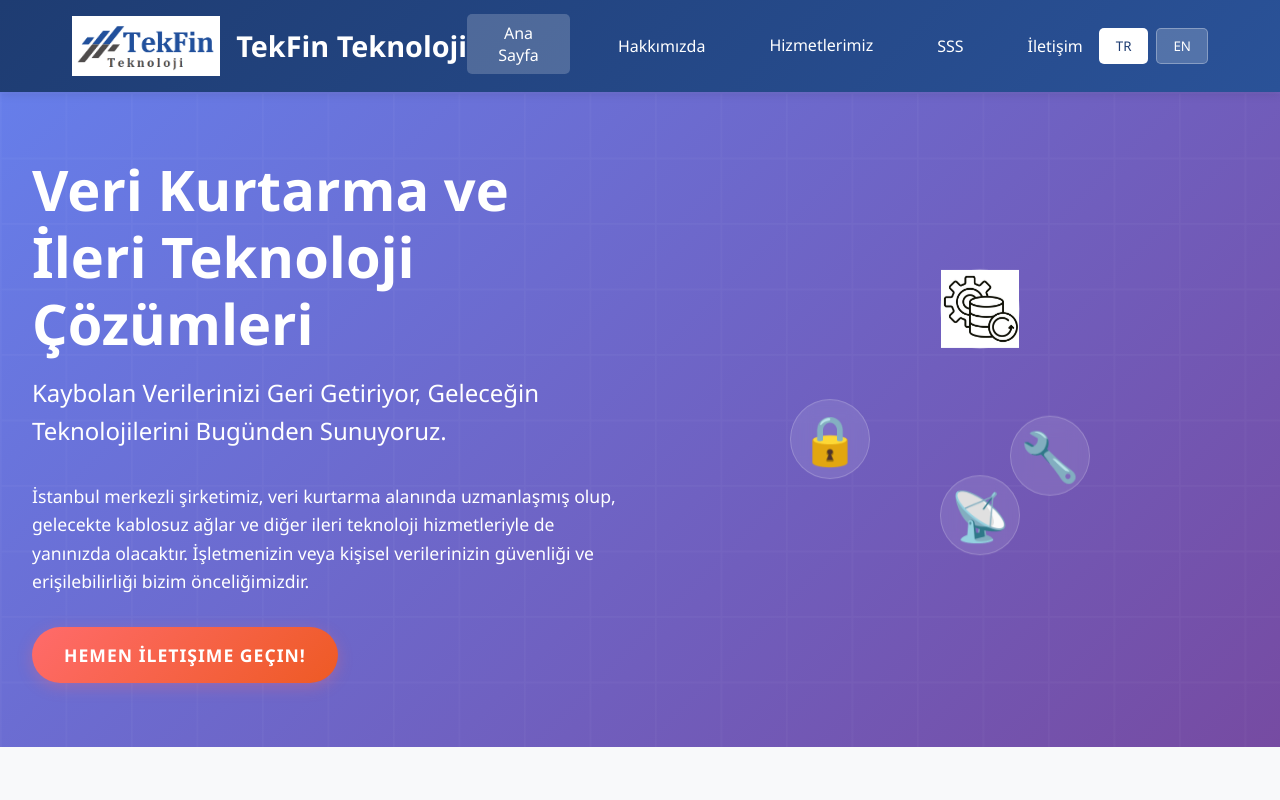
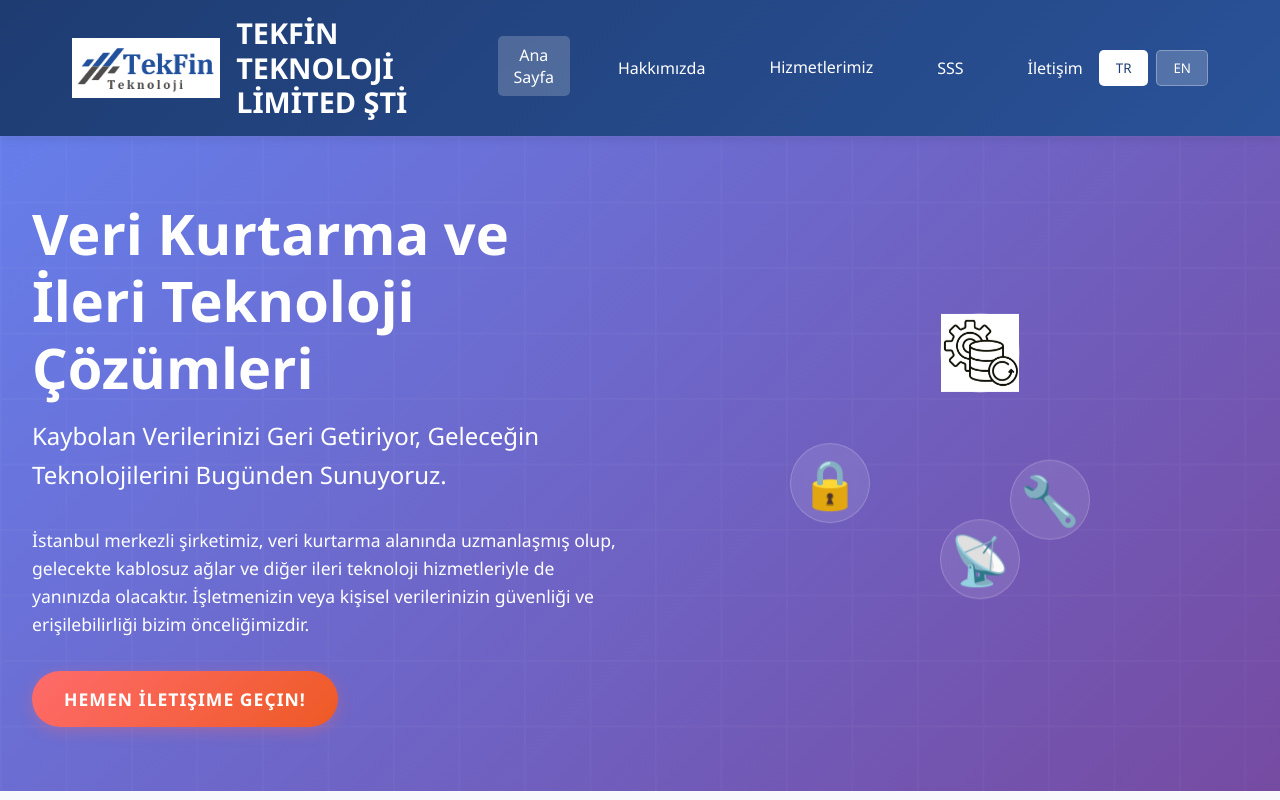
Before and after one commit to SalehKar/tekfin-website, a React (Create React App) app: page / in a window 1280 px wide. Shown: the top 800 px of the page. Built offline with nearby package versions, Linux system fonts and the light colour scheme.

Commit message:
Update Header.js
company name update

```diff
--- a/src/components/Header.js
+++ b/src/components/Header.js
@@ -40,8 +40,8 @@ const Header = ({ currentPage, setCurrentPage, language, setLanguage }) => {
     <header className="header">
       <div className="container">
         <div className="logo-section">
-          <img src="/images/tekfin-logo.png" alt="TekFin Teknoloji" className="logo" />
-          <h1 className="company-name">TekFin Teknoloji</h1>
+          <img src="/images/tekfin-logo.png" alt="TEKFİN TEKNOLOJİ LİMİTED ŞTİ" className="logo" />
+          <h1 className="company-name">TEKFİN TEKNOLOJİ LİMİTED ŞTİ</h1>
         </div>
 
         <button className="hamburger-menu" onClick={() => setIsMobileMenuOpen(!isMobileMenuOpen)}>
```
